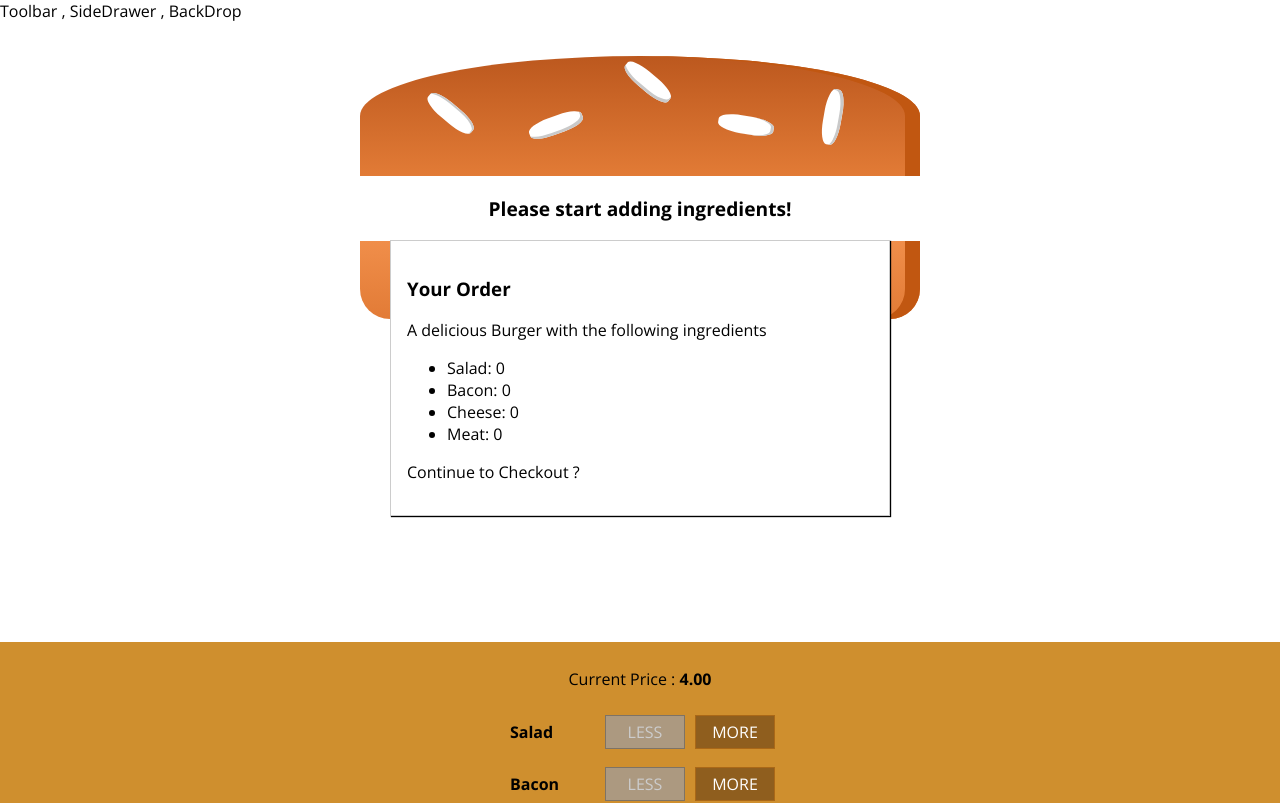
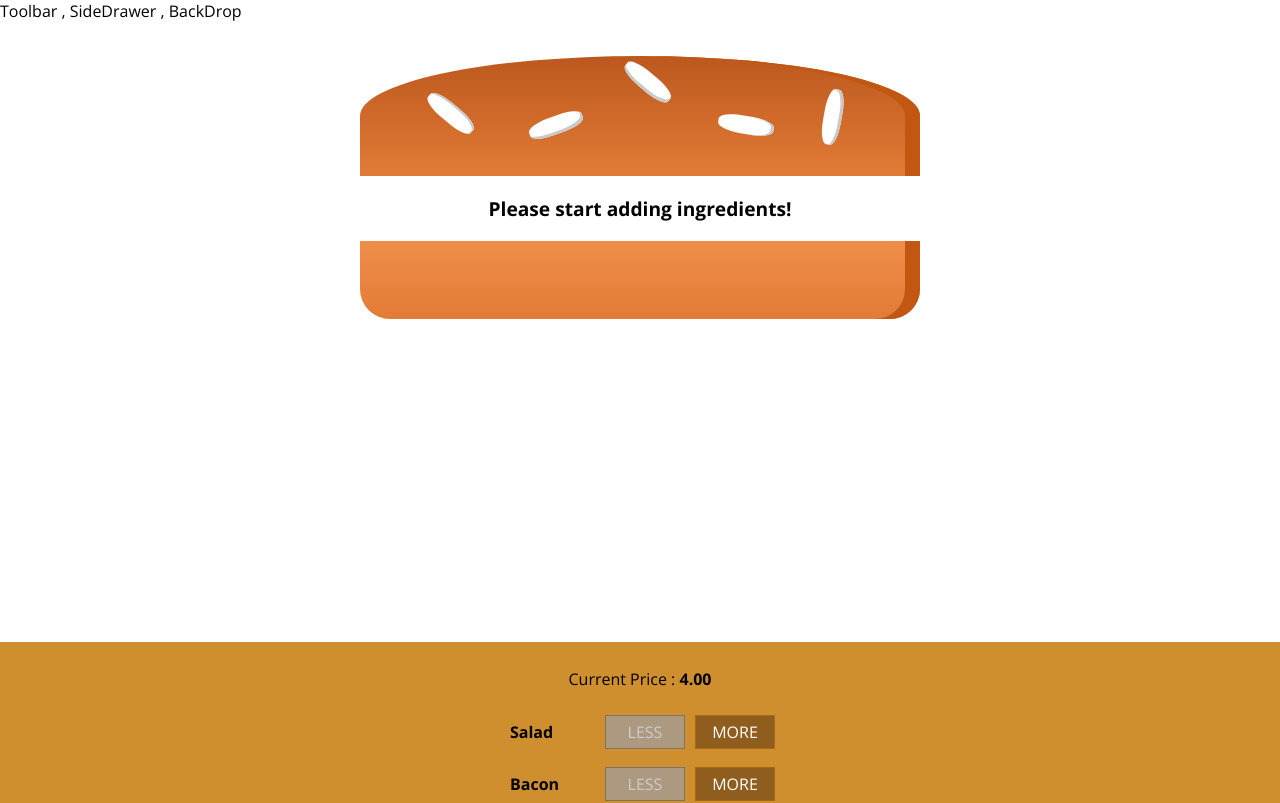
Before and after one commit to vaganast/burger-udemy, a React app: page / in a window 1280 px wide. Shown: the top 803 px of the page. Built offline with nearby package versions, Linux system fonts and the light colour scheme.

Commit message:
show hidemodal

```diff
--- a/src/components/Burger/BuildControls/BuildControls.js
+++ b/src/components/Burger/BuildControls/BuildControls.js
@@ -27,7 +27,8 @@ const buildcontrols = (props) => (
              disabled={props.disabled[ctrl.type]} />
         )) }
         <button className={classes.OrderButton}
-        disabled={!props.purchasable}> Order Now </button>
+        disabled={!props.purchasable}
+        onClick={props.ordered} > Order Now </button>
     </div>
 );
 
--- a/src/components/UI/Modal/Modal.js
+++ b/src/components/UI/Modal/Modal.js
@@ -3,7 +3,12 @@ import React from 'react';
 import classes from './Modal.css'
 
 const modal = (props) => (
-    <div className={classes.Modal}>
+    <div
+    className={classes.Modal}
+    style={{
+        transform: props.show ? 'translateY(o)' : 'trams;ateY (-100vh)',
+        opacity: props.show ? '1' :'0'
+    }}>
         {props.children}
     </div>
 );
--- a/src/containers/BurgerBuilder/BurgerBuilder.js
+++ b/src/containers/BurgerBuilder/BurgerBuilder.js
@@ -25,7 +25,8 @@ class BurgerBuilder extends Component {
             meat : 0
         },
         totalPrice: 4,
-        purchasable: false
+        purchasable: false,
+        purchasing: false
     }
 
     updatePurchaseState(ingredients) {
@@ -70,6 +71,10 @@ class BurgerBuilder extends Component {
         this.updatePurchaseState(updatedIngredients);
     }
 
+    purchaseHandler =() => {
+        this.setState({purchasing: true});
+    }
+
     render(){
         const disableInfo={
             ...this.state.ingredients
@@ -80,7 +85,7 @@ class BurgerBuilder extends Component {
         //{salad:true , meat:false,...}
         return(
             <Auxx>
-                <Modal>
+                <Modal show={this.state.purchasing}>
                 <OrderSummary ingredients= {this.state.ingredients} />
                 </Modal>
                 <Burger ingredients={this.state.ingredients}/>
@@ -89,6 +94,7 @@ class BurgerBuilder extends Component {
                 ingredientRemoved={this.removeIngredientHandler}
                 disabled={disableInfo}
                 purchasable={this.state.purchasable}
+                ordered={this.purchaseHandler}
                 price={this.state.totalPrice}/>
             </Auxx>
         );
```
